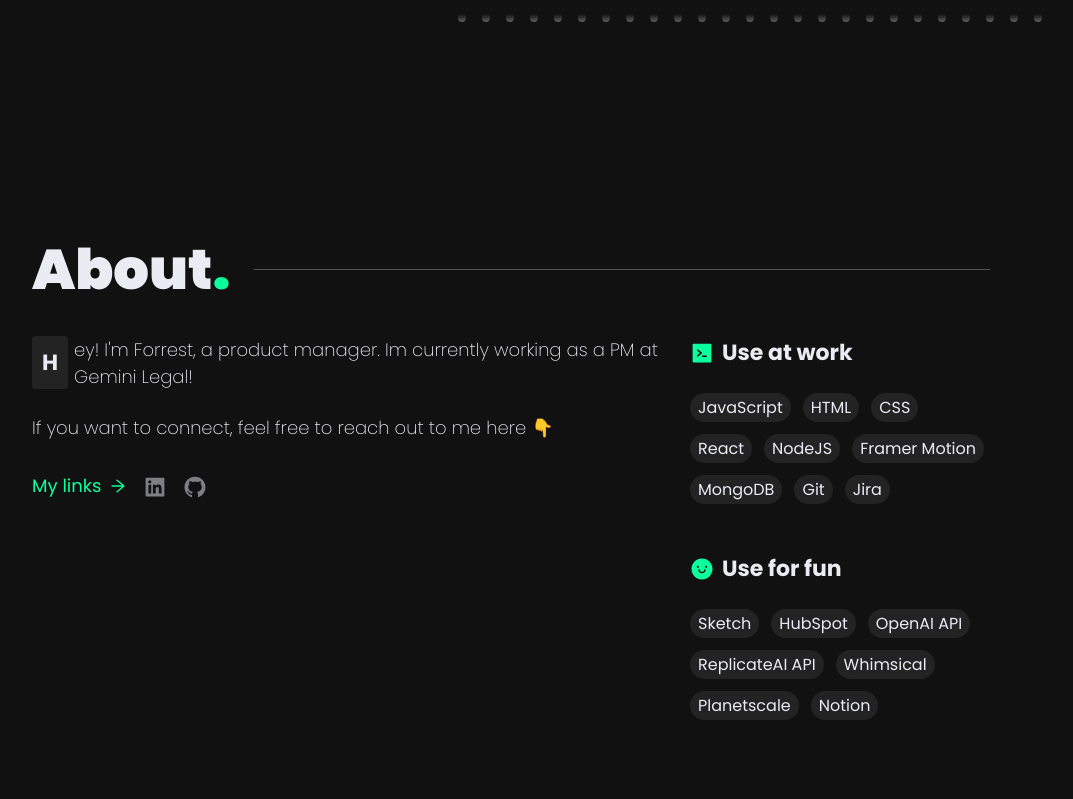
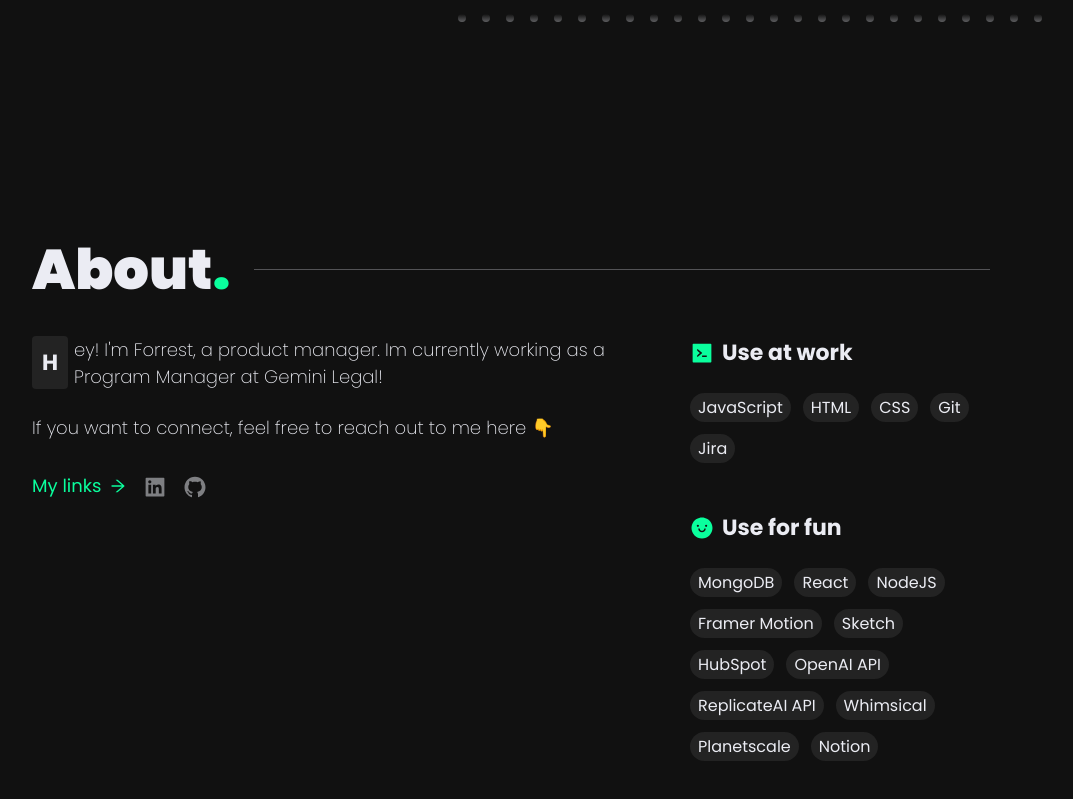
Before and after one commit to 4orrest/personal-portfolio, a Next.js app: page / in a window 1280 px wide. Shown: the part 495-1294 px from the top of the page, without its empty margins (159-1232 px from the left). Built offline with nearby package versions, Linux system fonts and the light colour scheme.

Commit message:
fixed stats

```diff
--- a/components/home/about/About.tsx
+++ b/components/home/about/About.tsx
@@ -14,7 +14,7 @@ export const About = () => {
           <Reveal>
             <p className={`${styles.aboutText} ${styles.highlightFirstLetter}`}>
               Hey! I&apos;m Forrest, a product manager. Im currently working as
-              a PM at Gemini Legal!
+              a Program Manager at Gemini Legal!
             </p>
           </Reveal>
           <Reveal>
--- a/components/home/about/Stats.tsx
+++ b/components/home/about/Stats.tsx
@@ -15,10 +15,6 @@ export const Stats = () => {
             <span className="chip">JavaScript</span>
             <span className="chip">HTML</span>
             <span className="chip">CSS</span>
-            <span className="chip">React</span>
-            <span className="chip">NodeJS</span>
-            <span className="chip">Framer Motion</span>
-            <span className="chip">MongoDB</span>
             <span className="chip">Git</span>
             <span className="chip">Jira</span>
           </div>
@@ -31,6 +27,10 @@ export const Stats = () => {
             <span>Use for fun</span>
           </h4>
           <div className={styles.statGrid}>
+            <span className="chip">MongoDB</span>
+            <span className="chip">React</span>
+            <span className="chip">NodeJS</span>
+            <span className="chip">Framer Motion</span>
             <span className="chip">Sketch</span>
             <span className="chip">HubSpot</span>
             <span className="chip">OpenAI API</span>
```
